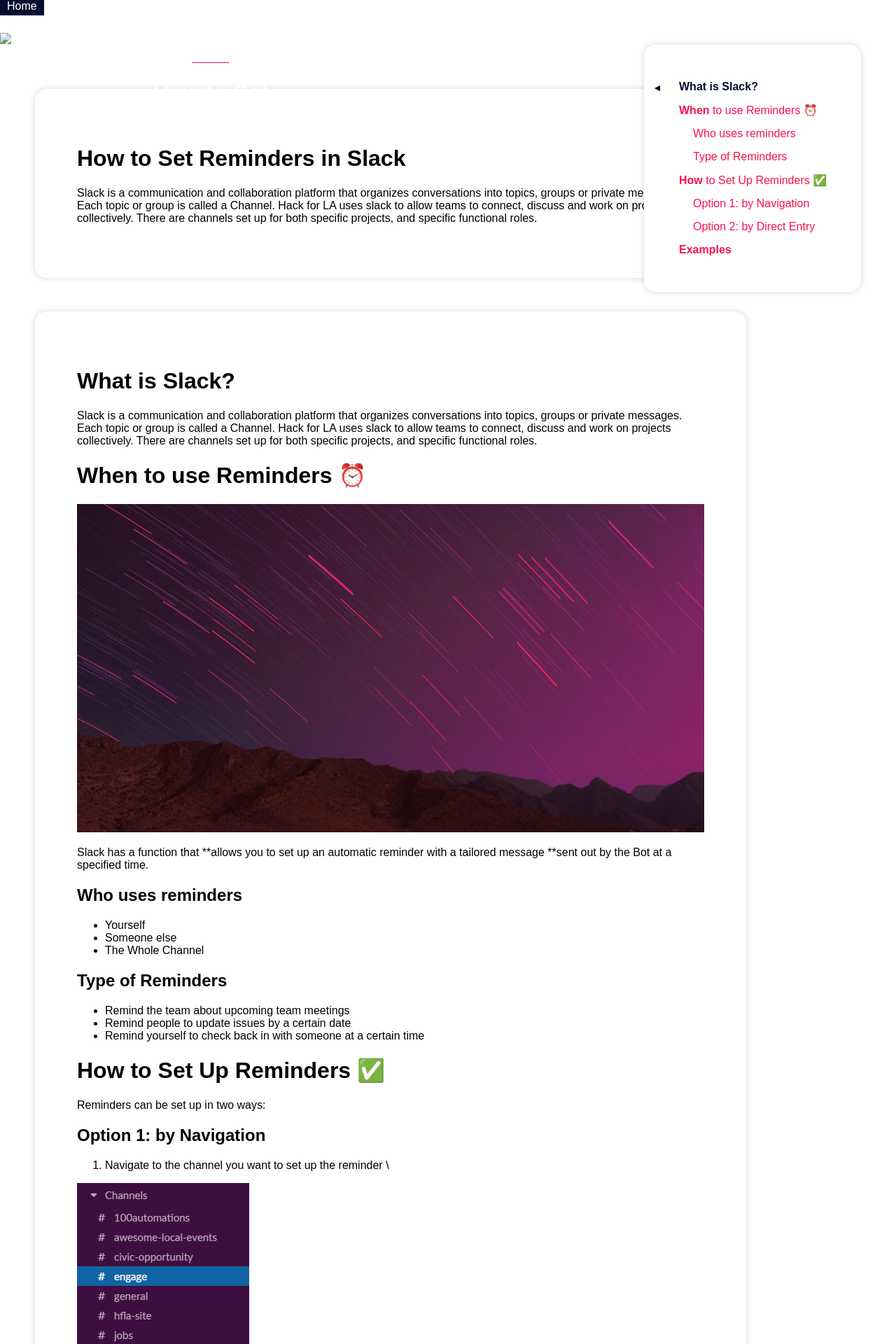
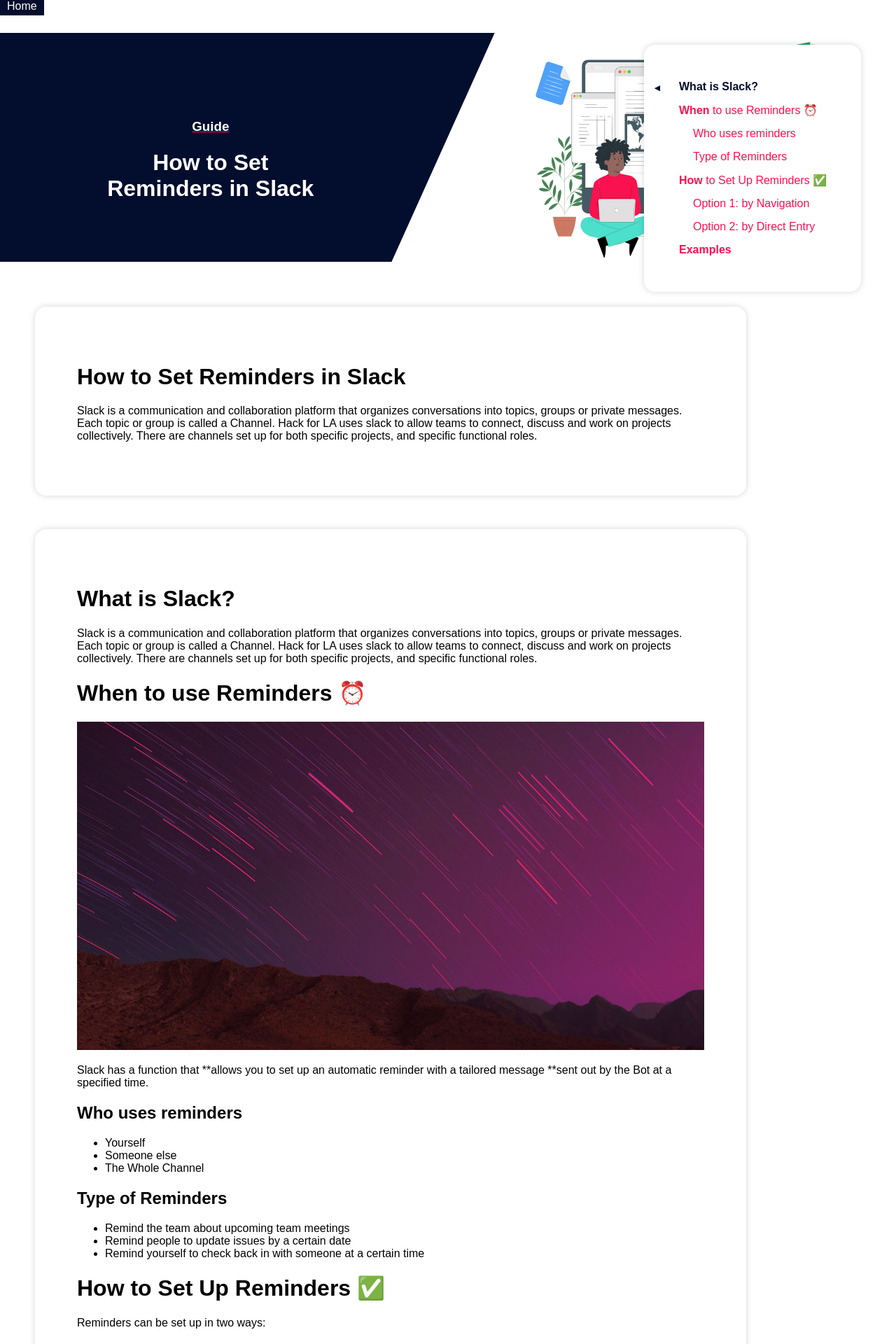
Before and after one commit to abenipa3/guide-pages, a Jekyll site: the page built from _guide-pages/how-to-set-reminders-in-slack.md, in a window 1280 px wide. Shown: the top 1920 px of the page at 70% size. Built offline with Jekyll 4.4.1, drawn with Linux system fonts in a browser that asks for light colours; nearby versions of some CDN libraries.

Commit message:
Update guide-pages.html

```diff
--- a/_layouts/guide-pages.html
+++ b/_layouts/guide-pages.html
@@ -6,7 +6,7 @@ layout: default
 
 {% if page.layout == 'guide-pages' %}
 <div class="header-container">
-  <img class="page-hero" src="./assets/images/guide-page-hero.svg">
+  <img class="page-hero" src="../assets/images/guide-page-hero.svg">
   <div class="hero-left">
     <h3 class="hero-heading">Guide</h3>
     <h1 class="hero-title">{{ page.title | markdownify | remove: '<p>' | remove: '</p>' }}</h1>
```
